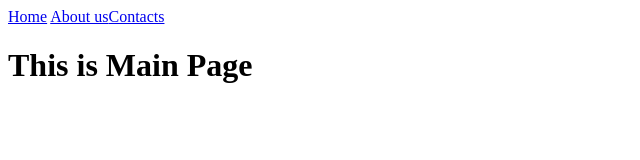
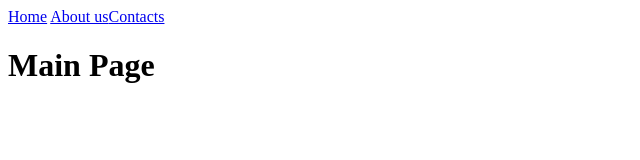
Before and after one commit to iq-dev-expert/parcel-landing-bundler, a plain HTML site: page index.html in a window 1280 px wide. Shown: the whole page, without its empty margins (0-640 px from the left). Drawn offline with Linux system fonts and the light colour scheme.

Commit message:
Deploying to gh-pages from @ iq-dev-expert/parcel-landing-bundler@4142840abf37dd5f0ca6b2498ec1eb193b359eae 🚀

```diff
--- a/index.html
+++ b/index.html
@@ -1 +1 @@
-<!doctype html><html lang="en"><head><meta charset="utf-8"><meta name="viewport" content="width=device-width, initial-scale=1.0"><title>Main Page</title><link rel="stylesheet" href="index.3a067e07.css"><script type="module" src="index.58485915.js"></script><script src="index.536c9391.js" nomodule defer></script></head><body> <header> <a href="index.html">Home</a> <a href="about-us.html">About us</a><a href="contacts.html">Contacts</a> </header> <h1>This is Main Page</h1> </body></html>
+<!doctype html><html lang="en"><head><meta charset="utf-8"><meta name="viewport" content="width=device-width, initial-scale=1.0"><title>Main Page</title><link rel="stylesheet" href="index.3a067e07.css"><script type="module" src="index.58485915.js"></script><script src="index.536c9391.js" nomodule defer></script></head><body> <header> <a href="index.html">Home</a> <a href="about-us.html">About us</a><a href="contacts.html">Contacts</a> </header> <h1>Main Page</h1> </body></html>
```
